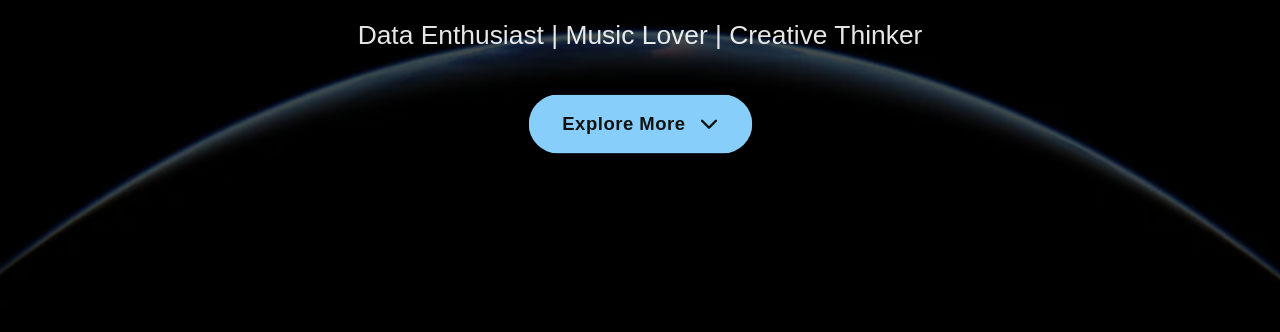
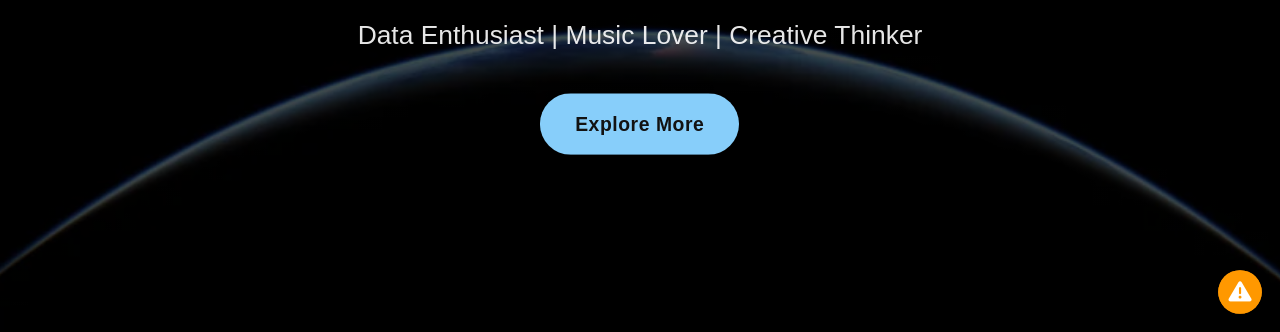
Before and after one commit to Boltchenet/cv-interactif, a plain HTML site: page index.html in a window 1280 px wide. Shown: the part 468-800 px from the top of the page. Drawn offline with Linux system fonts and the light colour scheme.

Commit message:
Add files via upload

```diff
--- a/index.html
+++ b/index.html
@@ -138,6 +138,11 @@
         </div>
     </footer>
 
+    <!-- Notification de développement -->
+    <div class="dev-notification" title="Site en développement - La version mobile n'est pas encore entièrement optimisée">
+        <i class="fas fa-exclamation-triangle"></i>
+    </div>
+
     <!-- Scripts -->
     <script src="translations.js"></script>
     <script src="script.js"></script>
--- a/script.js
+++ b/script.js
@@ -18,4 +18,60 @@ document.addEventListener('DOMContentLoaded', function() {
     menuToggle.innerHTML = '<i class="fas fa-bars"></i>';
 
     const header = document.querySelector('header');
-    const nav
+    const nav = document.querySelector('nav');
+
+    if (header && nav) {
+        header.appendChild(menuToggle);
+
+        menuToggle.addEventListener('click', function() {
+            nav.style.display = nav.style.display === 'block' ? 'none' : 'block';
+        });
+    }
+
+    // Show development notification - Improved detection
+    const isHomepage = !['about.html', 'data.html', 'music.html', 'other.html'].some(
+        page => window.location.href.includes(page)
+    ) || ['/', '/index.html', ''].includes(window.location.pathname);
+
+    if (isHomepage) {
+        const notif = document.createElement('div');
+        notif.className = 'dev-notification';
+        notif.innerHTML = '<i class="fas fa-exclamation-triangle"></i>';
+
+        // Tooltip text
+        const tooltipText = 'Site en développement - La version mobile est en cours d\'optimisation';
+
+        // Create tooltip element
+        const tooltip = document.createElement('div');
+        tooltip.className = 'dev-tooltip';
+        tooltip.textContent = tooltipText;
+        notif.appendChild(tooltip);
+
+        // Show/hide tooltip on hover
+        notif.addEventListener('mouseenter', function() {
+            tooltip.style.visibility = 'visible';
+            tooltip.style.opacity = '1';
+        });
+
+        notif.addEventListener('mouseleave', function() {
+            tooltip.style.visibility = 'hidden';
+            tooltip.style.opacity = '0';
+        });
+
+        document.body.appendChild(notif);
+    }
+
+    // Responsive menu handling
+    function handleResponsiveMenu() {
+        if (window.innerWidth <= 768) {
+            if (nav) nav.style.display = 'none';
+        } else {
+            if (nav) nav.style.display = 'flex';
+        }
+    }
+
+    window.addEventListener('resize', handleResponsiveMenu);
+    handleResponsiveMenu();
+});
+
+// Language switcher functionality is in translations.js
--- a/styles.css
+++ b/styles.css
@@ -1320,3 +1320,50 @@ body:lang(cn) {
         margin-bottom: 20px;
     }
 }
+
+/* Notification de développement */
+.dev-notification {
+    position: fixed;
+    bottom: 20px;
+    right: 20px;
+    width: 40px;
+    height: 40px;
+    background-color: #FF9800;
+    color: white;
+    border-radius: 50%;
+    display: flex;
+    align-items: center;
+    justify-content: center;
+    font-size: 1.2em;
+    cursor: help;
+    z-index: 9999;
+    box-shadow: 0 2px 10px rgba(0,0,0,0.3);
+    animation: pulse 1.5s infinite;
+}
+
+/* Tooltip */
+.dev-tooltip {
+    position: absolute;
+    bottom: 100%;
+    left: 50%;
+    transform: translateX(-50%);
+    background-color: #333;
+    color: white;
+    padding: 8px 12px;
+    border-radius: 4px;
+    font-size: 14px;
+    white-space: nowrap;
+    visibility: hidden;
+    opacity: 0;
+    transition: all 0.3s ease;
+    margin-bottom: 10px;
+    z-index: 10000;
+    pointer-events: none;
+}
+
+/* Animation de pulsation */
+@keyframes pulse {
+    0% { transform: scale(1); }
+    50% { transform: scale(1.1); }
+    100% { transform: scale(1); }
+}
--- a/translations.js
+++ b/translations.js
@@ -1,59 +1,59 @@
 const translations = {
     common: {
-        about: { en: "About Me", fr: "À propos de moi", cn: "关于我" },
-        contact: { en: "Contact", fr: "Contact", cn: "联系方式" },
+        about: { en: "About Me", fr: "À propos", cn: "关于我" },
+        contact: { en: "Contact", fr: "Contact", cn: "联系" },
         phone: { en: "Phone", fr: "Téléphone", cn: "电话" },
         view: { en: "View", fr: "Voir", cn: "查看" },
         home: { en: "Home", fr: "Accueil", cn: "首页" }
     },
     index: {
-        welcome: { en: "Welcome to My Interactive CV", fr: "Bienvenue sur mon CV dynamique", cn: "欢迎来到我的交互式简历" },
-        subtitle: { en: "Data Enthusiast | Music Lover | Creative Thinker", fr: "Data Scientist | Musicien | Créatif", cn: "数据专家 | 音乐迷 | 创意思考者" },
-        explore: { en: "Explore More", fr: "En découvrir plus", cn: "探索更多" }
+        welcome: { en: "Welcome to My Interactive CV", fr: "Bienvenue sur mon CV interactif", cn: "欢迎来到我的互动简历" },
+        subtitle: { en: "Data Enthusiast | Music Lover | Creative Thinker", fr: "Data Scientist | Musicien | Esprit Créatif", cn: "数据爱好者 | 音乐爱好者 | 创意思考者" },
+        explore: { en: "Explore More", fr: "Explorer", cn: "探索更多" }
     },
     categories: {
-        title: { en: "Explore My Universe", fr: "Découvrez mon univers", cn: "探索我的世界" },
-        subtitle: { en: "Discover my different areas of expertise", fr: "Découvrez mes différents domaines d'expertise", cn: "探索我的专业领域" }
+        title: { en: "Explore My Universe", fr: "Explorez mon univers", cn: "探索我的世界" },
+        subtitle: { en: "Discover my different areas of expertise", fr: "Découvrez mes différents domaines d'expertise", cn: "发现我的不同专业领域" }
     },
     cards: {
         data: {
             title: { en: "Data Science", fr: "Science des données", cn: "数据科学" },
-            button: { en: "View Projects", fr: "Voir les projets", cn: "查看项目" },
+            button: { en: "View Projects", fr: "Voir projets", cn: "查看项目" },
             skills: {
                 languages: { en: "Languages", fr: "Langages", cn: "编程语言" },
                 languages_desc: { en: "Python, R, SQL and more", fr: "Python, R, SQL et plus", cn: "Python, R, SQL 等" },
-                software: { en: "Software", fr: "Outils logiciels", cn: "软件" },
-                software_desc: { en: "Tools and software I use", fr: "Outils et logiciels utilisés", cn: "我使用的工具和软件" },
+                software: { en: "Software", fr: "Logiciels", cn: "软件" },
+                software_desc: { en: "Tools and software I use", fr: "Outils et logiciels que j'utilise", cn: "我使用的工具和软件" },
                 stats: { en: "Statistics", fr: "Statistiques", cn: "统计" },
-                stats_desc: { en: "My statistical skills", fr: "Mes compétences en statistiques", cn: "我的统计技能" },
+                stats_desc: { en: "My statistical skills", fr: "Mes compétences statistiques", cn: "我的统计技能" },
                 projects: { en: "Projects", fr: "Projets", cn: "项目" },
-                projects_desc: { en: "Explore my data projects", fr: "Découvrez mes projets en données", cn: "探索我的数据项目" }
+                projects_desc: { en: "Explore my data projects", fr: "Découvrez mes projets data", cn: "探索我的数据项目" }
             }
         },
         music: {
-            title: { en: "Musical World", fr: "Ma musique", cn: "音乐世界" },
-            button: { en: "Discover More", fr: "En savoir plus", cn: "了解更多" },
+            title: { en: "Musical World", fr: "Monde musical", cn: "音乐世界" },
+            button: { en: "Discover More", fr: "Découvrir", cn: "发现更多" },
             skills: {
                 journey: { en: "Journey", fr: "Parcours", cn: "历程" },
-                journey_desc: { en: "My musical evolution", fr: "Mon évolution ", cn: "我的音乐历程" },
-                competitions: { en: "Competitions", fr: "Compétitions musicales", cn: "参赛经历" },
-                competitions_desc: { en: "My performances", fr: "Mes performances", cn: "我的比赛经历" },
+                journey_desc: { en: "My musical evolution", fr: "Mon évolution musicale", cn: "我的音乐发展历程" },
+                competitions: { en: "Competitions", fr: "Compétitions", cn: "比赛" },
+                competitions_desc: { en: "My performances", fr: "Mes performances", cn: "我的表演经历" },
                 instruments: { en: "Skills", fr: "Compétences", cn: "技能" },
-                instruments_desc: { en: "Instruments mastered", fr: "Instruments maîtrisés", cn: "擅长的乐器" },
+                instruments_desc: { en: "Instruments mastered", fr: "Instruments maîtrisés", cn: "掌握的乐器" },
                 portfolio: { en: "Portfolio", fr: "Portfolio", cn: "作品集" },
-                portfolio_desc: { en: "Listen to my work", fr: "Écoutez mes créations", cn: "聆听我的作品" }
+                portfolio_desc: { en: "Listen to my work", fr: "Écoutez mon travail", cn: "聆听我的作品" }
             }
         },
         other: {
             title: { en: "Other Passions", fr: "Autres passions", cn: "其他爱好" },
             button: { en: "See More", fr: "Voir plus", cn: "查看更多" },
             skills: {
-                writing: { en: "Author", fr: "Auteur", cn: "写作" },
+                writing: { en: "Author", fr: "Écriture", cn: "写作" },
                 writing_desc: { en: "My writing projects", fr: "Mes projets d'écriture", cn: "我的写作项目" },
                 gaming: { en: "Gaming", fr: "Jeux vidéo", cn: "电子游戏" },
-                gaming_desc: { en: "My gaming universe", fr: "Mes passions numériques", cn: "我的游戏世界" },
+                gaming_desc: { en: "My gaming universe", fr: "Mon univers de gaming", cn: "我的游戏世界" },
                 travel: { en: "Travel", fr: "Voyages", cn: "旅行" },
-                travel_desc: { en: "My adventures", fr: "Mes aventures", cn: "我的旅行经历" },
+                travel_desc: { en: "My adventures", fr: "Mes aventures", cn: "我的冒险经历" },
                 ideas: { en: "Ideas", fr: "Idées", cn: "创意" },
                 ideas_desc: { en: "Creative concepts", fr: "Concepts créatifs", cn: "创意概念" }
             }
@@ -65,13 +65,13 @@ const translations = {
     },
     titles: {
         data: { en: "Data Projects", fr: "Projets Data", cn: "数据项目" },
-        music: { en: "Musical World", fr: "Univers musical", cn: "音乐世界" },
-        other: { en: "Other Passions", fr: "Autres passions", cn: "其他爱好" },
-        about: { en: "About Me", fr: "À propos de moi", cn: "关于我" }
+        music: { en: "Musical World", fr: "Monde Musical", cn: "音乐世界" },
+        other: { en: "Other Passions", fr: "Autres Passions", cn: "其他爱好" },
+        about: { en: "About Me", fr: "À Propos", cn: "关于我" }
     },
     data: {
-        skills_title: { en: "My Skills", fr: "Mes compétences", cn: "我的技能" },
-        projects_title: { en: "My Projects", fr: "Mes projets", cn: "我的项目" },
+        skills_title: { en: "My Skills", fr: "Mes Compétences", cn: "我的技能" },
+        projects_title: { en: "My Projects", fr: "Mes Projets", cn: "我的项目" },
         skills: {
             languages: { en: "Languages", fr: "Langages", cn: "编程语言" },
             python: { en: "Python", fr: "Python", cn: "Python" },
@@ -86,11 +86,11 @@ const translations = {
             powerbi: { en: "Power BI", fr: "Power BI", cn: "Power BI" },
             powerbi_desc: { en: "Dashboards", fr: "Tableaux de bord", cn: "仪表板" },
             access: { en: "Access", fr: "Access", cn: "Access" },
-            access_desc: { en: "Databases", fr: "Gestion de bases de données", cn: "数据库" },
+            access_desc: { en: "Databases", fr: "Bases de données", cn: "数据库" },
             stats: { en: "Statistics", fr: "Statistiques", cn: "统计" },
-            stats1: { en: "Descriptive stats", fr: "Statistiques descriptives", cn: "描述性统计" },
-            stats2: { en: "Inferential stats", fr: "Statistiques inférentielles", cn: "推论统计" },
-            stats3: { en: "Data cleaning", fr: "Prétraitement de données", cn: "数据清洗" },
+            stats1: { en: "Descriptive stats", fr: "Stats descriptives", cn: "描述性统计" },
+            stats2: { en: "Inferential stats", fr: "Stats inférentielles", cn: "推理性统计" },
+            stats3: { en: "Data cleaning", fr: "Nettoyage de données", cn: "数据清洗" },
             methods: { en: "Methods", fr: "Méthodes", cn: "方法" },
             methods1: { en: "Data visualization", fr: "Visualisation de données", cn: "数据可视化" },
             methods2: { en: "Machine Learning", fr: "Machine Learning", cn: "机器学习" },
@@ -106,46 +106,46 @@ const translations = {
                 desc: { en: "Regulation impact study", fr: "Étude d'impact des régulations", cn: "监管影响研究" }
             },
             happiness: {
-                title: { en: "Happiness", fr: "Indice de bonheur", cn: "幸福指数" },
+                title: { en: "Happiness", fr: "Bonheur", cn: "幸福指数" },
                 desc: { en: "Global trends analysis", fr: "Analyse des tendances mondiales", cn: "全球趋势分析" }
             },
             survey: {
                 title: { en: "Cultural Survey", fr: "Enquête culturelle", cn: "文化调查" },
-                desc: { en: "Students habits investigation", fr: "Étude des habitudes culturelles des  étudiants", cn: "学生习惯调查" }
+                desc: { en: "Students habits investigation", fr: "Étude des habitudes étudiantes", cn: "学生习惯调查" }
             }
         }
     },
     other: {
         title: { en: "Beyond Data & Music", fr: "Au-delà des données et de la musique", cn: "数据与音乐之外" },
-        subtitle: { en: "My other worlds of passion and creativity", fr: "Mes autres univers de passion et créativité", cn: "我的其他兴趣与创意世界" },
+        subtitle: { en: "My other worlds of passion and creativity", fr: "Mes autres univers de passion et créativité", cn: "我的其他激情与创意世界" },
         passions: {
             basketball: {
-                title: { en: "Streetball Player", fr: "Basket de rue", cn: "街头篮球运动员" },
+                title: { en: "Streetball Player", fr: "Joueur de Streetball", cn: "街头篮球运动员" },
                 desc: { en: "5 years of urban basketball — agility, teamwork, and improvisation are my game. Regular player on Paris courts with a competitive mindset.",
-                       fr: "5 ans de basketball urbain — l'agilité, l'esprit d'équipe et l'improvisation sont mes atouts. Joueur régulier sur les terrains parisiens avec un esprit compétitif.",
-                       cn: "5年街头篮球经验——以敏捷、团队合作和即兴发挥见长。经常在巴黎球场打球，具有竞争意识。" },
+                       fr: "5 ans de basketball urbain — agilité, travail d'équipe et improvisation sont mes atouts. Joueur régulier sur les terrains parisiens avec un esprit compétitif.",
+                       cn: "5年街头篮球经验——敏捷、团队合作和即兴发挥是我的强项。经常在巴黎球场打球，具有竞争意识。" },
                 tags: {
-                    1: { en: "Pick-up games", fr: "Matchs de pick-up", cn: "即兴比赛" },
-                    2: { en: "Paris spots", fr: "Terrains parisiens", cn: "巴黎球场" },
+                    1: { en: "Pick-up games", fr: "Matchs improvisés", cn: "即兴比赛" },
+                    2: { en: "Paris spots", fr: "Spots parisiens", cn: "巴黎球场" },
                     3: { en: "Competitive", fr: "Compétitif", cn: "竞技" }
                 }
             },
             gaming: {
-                title: { en: "Competitive Gamer", fr: "Joueur compétitif", cn: "竞技游戏玩家" },
-                desc: { en: "Strategy and reflexes honed through e-sports titles — where analytics meet adrenaline. Focused on ranked play and team coordination.",
-                       fr: "Stratégie et réflexes affûtés à travers les jeux e-sports. Concentré sur le jeu classé et la coordination d'équipe.",
-                       cn: "通过电竞游戏磨练策略和反应能力——在分析与激情中寻找平衡。专注于排名赛和团队配合。" },
+                title: { en: "Competitive Gamer", fr: "Joueur Compétitif", cn: "竞技游戏玩家" },
+                desc: { en: "Strategy and reflexes honed through esports titles — where analytics meet adrenaline. Focused on ranked play and team coordination.",
+                       fr: "Stratégie et réflexes affûtés à travers les jeux esportifs — où l'analyse rencontre l'adrénaline. Concentré sur le jeu classé et la coordination d'équipe.",
+                       cn: "通过电竞游戏磨练策略和反应能力——分析遇见激情。专注于排名赛和团队配合。" },
                 tags: {
-                    1: { en: "MOBAs", fr: "MOBAs", cn: "MOBAs" },
-                    2: { en: "FPS", fr: "FPS", cn: "FPS" },
+                    1: { en: "MOBAs", fr: "MOBAs", cn: "多人在线战术竞技游戏" },
+                    2: { en: "FPS", fr: "FPS", cn: "第一人称射击游戏" },
                     3: { en: "Leaderboards", fr: "Classements", cn: "排行榜" }
                 }
             },
             travel: {
-                title: { en: "Global Explorer", fr: "Voyageur", cn: "环球旅行者" },
+                title: { en: "Global Explorer", fr: "Explorateur Mondial", cn: "全球探索者" },
                 desc: { en: "From New York's skyscrapers to China's ancient ruins — collecting cultural perspectives across continents. Next destination: Japan.",
-                       fr: "Entre modernité new-yorkaise et histoire chinoise. Prochaine destination: le Japon.",
-                       cn: "从纽约的摩天大楼到中国的古代遗址——收集不同大陆的文化视角。下一站：日本。" },
+                       fr: "Des gratte-ciel de New York aux ruines anciennes de la Chine — collection des perspectives culturelles à travers les continents. Prochaine destination : Japon.",
+                       cn: "从纽约的摩天大楼到中国的古代遗址——收集跨大陆的文化视角。下一站：日本。" },
                 tags: {
                     1: { en: "USA", fr: "États-Unis", cn: "美国" },
                     2: { en: "China", fr: "Chine", cn: "中国" },
@@ -155,10 +155,10 @@ const translations = {
             ux: {
                 title: { en: "UX Contributor", fr: "Contributeur UX", cn: "用户体验贡献者" },
                 desc: { en: "Approved tester on UserTesting — shaping digital experiences through rigorous analysis. Bridging tech and human-centered design.",
-                       fr: "Expert UX sur UserTesting — j'évalue les interfaces pour des designs plus intuitifs, combinant rigueur technique et besoins des commanditaires",
+                       fr: "Testeur approuvé sur UserTesting — façonner des expériences digitales grâce à une analyse rigoureuse. Faire le lien entre technologie et design centré sur l'humain.",
                        cn: "UserTesting认证测试员——通过严格分析塑造数字体验。连接技术与以人为本的设计。" },
                 tags: {
-                    1: { en: "UserTesting", fr: "UserTesting", cn: "用户体验测试" },
+                    1: { en: "UserTesting", fr: "UserTesting", cn: "用户测试" },
                     2: { en: "QA", fr: "AQ", cn: "质量保证" },
                     3: { en: "Feedback", fr: "Retours", cn: "反馈" }
                 }
@@ -166,28 +166,28 @@ const translations = {
         }
     },
     music: {
-        title: { en: "My Piano Journey", fr: "Mon parcours pianistique", cn: "我的钢琴之旅" },
+        title: { en: "My Piano Journey", fr: "Mon Parcours Pianistique", cn: "我的钢琴之旅" },
         timeline: {
             "2009": {
-                title: { en: "2009 - Piano Beginnings", fr: "2011 - Débuts au piano", cn: "2011年 - 钢琴启蒙" },
+                title: { en: "2009 - Piano Beginnings", fr: "2009 - Débuts au piano", cn: "2009年 - 钢琴启蒙" },
                 desc: { en: "Started learning at age 6 with private teacher Mrs Liu",
-                       fr: "A commencé le piano à 6 ans avec le professeur particulier Mme Liu",
+                       fr: "Commence l'apprentissage à 6 ans avec le professeur particulier Mme Liu",
                        cn: "6岁开始跟随刘老师学习钢琴" }
             },
             "2015": {
                 title: { en: "2015 - Steinway Competition", fr: "2015 - Concours Steinway", cn: "2015年 - 施坦威比赛" },
                 desc: { en: "Participated in prestigious piano competitions",
-                       fr: "Participation à des concours de piano ",
+                       fr: "Participation à des concours de piano prestigieux",
                        cn: "参加知名钢琴比赛" }
             },
             "2021": {
-                title: { en: "2021 - Cycle 3 Completion", fr: "2021 - Fin du cycle 3", cn: "2021年 - 完成第三阶段" },
+                title: { en: "2021 - Cycle 3 Completion", fr: "2021 - Fin de Cycle 3", cn: "2021年 - 完成第三阶段" },
                 desc: { en: "Reached advanced level before pursuing other paths",
-                       fr: "A atteint un niveau avancé avant de s'ouvrir à d'autres voies",
+                       fr: "Atteint un niveau avancé avant de poursuivre d'autres voies",
                        cn: "在转向其他领域前达到高级水平" }
             },
             "2023": {
-                title: { en: "2023 - Composition Era", fr: "2023 - Période de composition", cn: "2023年 - 创作时期" },
+                title: { en: "2023 - Composition Era", fr: "2023 - Ère de Composition", cn: "2023年 - 创作时期" },
                 desc: { en: "Transitioned to music composition using FL Studio",
                        fr: "Transition vers la composition musicale avec FL Studio",
                        cn: "转向使用FL Studio进行音乐创作" }
@@ -195,29 +195,29 @@ const translations = {
         },
         skills: {
             style: {
-                title: { en: "Romantic Style", fr: "Style romantique", cn: "浪漫风格" },
+                title: { en: "Romantic Style", fr: "Style Romantique", cn: "浪漫风格" },
                 desc: { en: "Specializing in emotional and expressive pieces",
                        fr: "Spécialisé dans les pièces émotionnelles et expressives",
-                       cn: "擅长演奏富有情感和表现力的曲目" }
+                       cn: "擅长情感丰富和富有表现力的曲目" }
             },
             anime: {
-                title: { en: "Anime Music", fr: "Musique d'anime", cn: "动漫音乐" },
+                title: { en: "Anime Music", fr: "Musique d'Anime", cn: "动漫音乐" },
                 desc: { en: "Adapting Japanese anime soundtracks",
                        fr: "Adaptation de bandes-son d'anime japonais",
-                       cn: "改编日本动漫原声音乐" }
+                       cn: "改编日本动漫原声" }
             },
             composition: {
                 title: { en: "Composition", fr: "Composition", cn: "作曲" },
                 desc: { en: "Creating original music with FL Studio",
-                       fr: "Création de musique avec FL Studio",
+                       fr: "Création de musique originale avec FL Studio",
                        cn: "使用FL Studio创作原创音乐" }
             }
         },
         projects: {
-            title: { en: "Current Focus", fr: "Projets actuels", cn: "当前重点" },
+            title: { en: "Current Focus", fr: "Projets Actuels", cn: "当前重点" },
             subtitle: { en: "Developing original compositions blending:",
                        fr: "Développement de compositions originales mélangeant :",
-                       cn: "正在创作融合以下元素的原创作品：" },
+                       cn: "开发融合以下元素的原创作品：" },
             list: {
                 1: { en: "Romantic harmonies", fr: "Harmonies romantiques", cn: "浪漫和声" },
                 2: { en: "Cinematic atmospheres", fr: "Ambiances cinématographiques", cn: "电影氛围" },
@@ -226,7 +226,7 @@ const translations = {
         }
     },
     about: {
-        title: { en: "About Me", fr: "À propos de moi", cn: "关于我" },
+        title: { en: "About Me", fr: "À Propos de Moi", cn: "关于我" },
         highlights: {
             education: { en: "BUT Data Science", fr: "BUT Science des Données", cn: "数据科学学士" },
             languages: { en: "Python | R | SQL", fr: "Python | R | SQL", cn: "Python | R | SQL" },
@@ -234,15 +234,15 @@ const translations = {
         },
         sections: {
             who: {
-                title: { en: "Who I Am", fr: "Qui suis-je", cn: "我是谁" },
+                title: { en: "Who I Am", fr: "Qui Je Suis", cn: "我是谁" },
                 content: {
-                    en: "Hi, I'm Hugo MA, a first-year student in the Bachelor of Technology (B.U.T.) in Data Science. ",
-                    fr: "Bonjour, je suis Hugo MA, étudiant en première année de Bachelor Universitaire de Technologie (B.U.T.) en Science des Données.",
+                    en: "Hi, I'm Hugo MA, a first-year student in the Bachelor of Technology (B.U.T.) in Data Science. Passionate about data analysis and creative problem-solving.",
+                    fr: "Bonjour, je suis Hugo MA, étudiant en première année de Bachelor Universitaire de Technologie (B.U.T.) en Science des Données. Passionné par l'analyse de données et la résolution créative de problèmes.",
                     cn: "您好，我是Hugo MA，数据科学学士学位（B.U.T.）一年级学生。热衷于数据分析和创造性解决问题。"
                 }
             },
             vision: {
-                title: { en: "My Vision", fr: "Ma vision", cn: "我的愿景" },
+                title: { en: "My Vision", fr: "Ma Vision", cn: "我的愿景" },
                 content: {
                     en: "This website showcases how AI tools can empower beginners to create professional projects. Built with ChatGPT and DeepSeek, it's proof that technology can accelerate learning.",
                     fr: "Ce site démontre comment les outils d'IA permettent aux débutants de créer des projets professionnels. Construit avec ChatGPT et DeepSeek, c'est la preuve que la technologie peut accélérer l'apprentissage.",
@@ -250,7 +250,7 @@ const translations = {
                 }
             },
             goals: {
-                title: { en: "My Goals", fr: "Mes objectifs", cn: "我的目标" },
+                title: { en: "My Goals", fr: "Mes Objectifs", cn: "我的目标" },
                 content: {
                     en: "Combine data skills with creative thinking to develop innovative solutions. Continuously learn and adapt to new technologies in our fast-evolving digital world.",
                     fr: "Combiner compétences en données et pensée créative pour développer des solutions innovantes. Apprendre continuellement et s'adapter aux nouvelles technologies dans notre monde numérique en évolution rapide.",
@@ -260,3 +260,41 @@ const translations = {
         }
     }
 };
+
+function applyLanguage(lang) {
+    document.querySelectorAll('[data-i18n]').forEach(el => {
+        const keys = el.dataset.i18n.split('.');
+        let text = translations;
+
+        try {
+            keys.forEach(key => {
+                if (text[key] === undefined) throw new Error();
+                text = text[key];
+            });
+
+            if (text[lang] !== undefined) {
+                el.textContent = text[lang];
+            }
+        } catch (e) {
+            console.warn(`Translation missing for key: ${el.dataset.i18n}`);
+        }
+    });
+
+    document.querySelectorAll('.lang-btn').forEach(btn => {
+        btn.classList.toggle('active', btn.dataset.lang === lang);
+    });
+
+    localStorage.setItem('preferredLanguage', lang);
+    document.documentElement.lang = lang;
+}
+
+
+
+document.addEventListener('DOMContentLoaded', () => {
+    const preferredLang = localStorage.getItem('preferredLanguage') || 'en';
+    applyLanguage(preferredLang);
+
+    document.querySelectorAll('.lang-btn').forEach(btn => {
+        btn.addEventListener('click', () => applyLanguage(btn.dataset.lang));
+    });
+});  // <-- Ajoutez cette parenthèse fermante manquante
```
